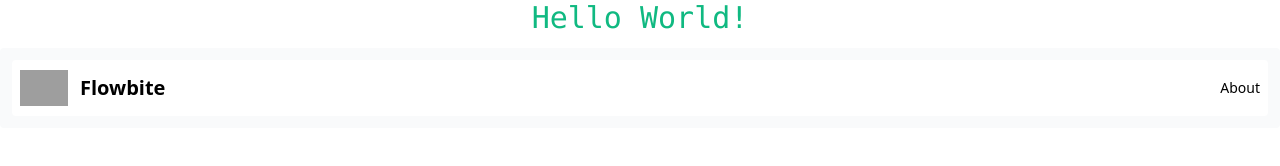
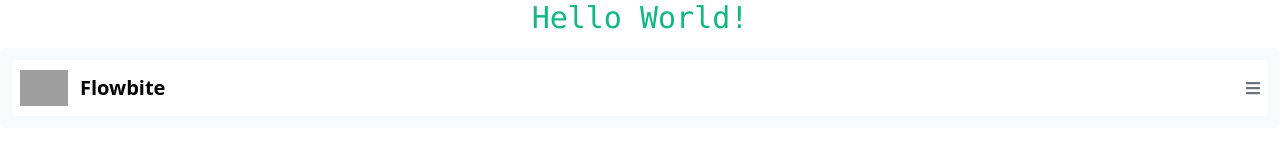
Before and after one commit to EK-Engineering/OK-Futures, a React (Create React App) app: page / in a window 1280 px wide. Shown: the top 166 px of the page. Built offline with nearby package versions, Linux system fonts and the light colour scheme; grey boxes are pictures that could not be loaded.

Commit message:
CLEANED: code, and refactored where heading stuff goes

```diff
--- a/src/Components/Layout/Header.jsx
+++ b/src/Components/Layout/Header.jsx
@@ -1,33 +1,41 @@
 import React from 'react'
-import { Link } from "react-router-dom";
 import 'flowbite';
-import Nav from './Nav';
+import {Navbar} from "flowbite-react";
 
+//documentation for flowbite does not explicitly explain how to get this working, have to call in the { Navbar } from flowbite-react instead of just importing flowbite generally.
 
 export default function Header() {
   return (
     <nav className="p-3 bg-gray-50 rounded border-gray-200 dark:bg-gray-800 dark:border-gray-700">
-    <Nav />
-    {/* <div className="container flex flex-wrap justify-between items-center mx-auto">
-    <a href="#" className="flex items-center">
-        <img src="https://flowbite.com/docs/images/logo.svg" className="mr-3 h-6 sm:h-10" alt="Flowbite Logo" />
-        <span className="self-center text-xl font-semibold whitespace-nowrap dark:text-white">Flowbite</span>
-    </a>
-      <button data-collapse-toggle="navbar-solid-bg" type="button" className="inline-flex justify-center items-center ml-3 text-gray-400 rounded-lg md:hidden hover:text-gray-900 focus:outline-none focus:ring-2 focus:ring-blue-300 dark:text-gray-400 dark:hover:text-white dark:focus:ring-gray-500" aria-controls="navbar-solid-bg" aria-expanded="false">
-        <span className="sr-only">Open main menu</span>
-        <svg className="w-6 h-6" aria-hidden="true" fill="currentColor" viewBox="0 0 20 20" xmlns="http://www.w3.org/2000/svg"><path fillRule="evenodd" d="M3 5a1 1 0 011-1h12a1 1 0 110 2H4a1 1 0 01-1-1zM3 10a1 1 0 011-1h12a1 1 0 110 2H4a1 1 0 01-1-1zM3 15a1 1 0 011-1h12a1 1 0 110 2H4a1 1 0 01-1-1z" clipRule="evenodd"></path></svg>
-      </button>
-      <div className="hidden w-full md:block md:w-auto" id="navbar-solid-bg">
-        <ul className="flex flex-col mt-4 bg-gray-50 rounded-lg md:flex-row md:space-x-8 md:mt-0 md:text-sm md:font-medium md:border-0 md:bg-transparent dark:bg-gray-800 md:dark:bg-transparent dark:border-gray-700">
-          <li>
-        <Link to='/' className="block py-2 pr-4 pl-3 text-white bg-blue-700 rounded md:bg-transparent md:text-blue-700 md:p-0 md:dark:text-white dark:bg-blue-600 md:dark:bg-transparent" aria-current="page">Home</Link>
-          </li>
-          <li>
-        <Link to='/about' className="block py-2 pr-4 pl-3 text-white bg-blue-700 rounded md:bg-transparent md:text-blue-700 md:p-0 md:dark:text-white dark:bg-blue-600 md:dark:bg-transparent" aria-current="page">About</Link>
-          </li>
-        </ul>
-      </div>
-    </div> */}
+        <Navbar
+    fluid={true}
+    rounded={true}
+  >
+    <Navbar.Brand href="https://flowbite.com/">
+      <img
+        src="https://flowbite.com/docs/images/logo.svg"
+        className="mr-3 h-6 sm:h-9"
+        alt="Flowbite Logo"
+      />
+      <span className="self-center whitespace-nowrap text-xl font-semibold dark:text-white">
+        Flowbite
+      </span>
+    </Navbar.Brand>
+    <Navbar.Toggle>
+    <span class="sr-only">Toggle Main Menu Bar</span>
+    </Navbar.Toggle>
+    <Navbar.Collapse>
+      <Navbar.Link
+        href="/"
+        active={true}
+      >
+        Home
+      </Navbar.Link>
+      <Navbar.Link href="/about">
+        About
+      </Navbar.Link>
+    </Navbar.Collapse>
+  </Navbar>
   </nav>
   )
 }
--- a/src/Components/Layout/Nav.jsx
+++ /dev/null
@@ -1,34 +0,0 @@
-import React from 'react'
-import {Navbar} from "flowbite-react";
-
-export default function Nav() {
-  return (
-    <Navbar
-    fluid={true}
-    rounded={true}
-  >
-    <Navbar.Brand href="https://flowbite.com/">
-      <img
-        src="https://flowbite.com/docs/images/logo.svg"
-        className="mr-3 h-6 sm:h-9"
-        alt="Flowbite Logo"
-      />
-      <span className="self-center whitespace-nowrap text-xl font-semibold dark:text-white">
-        Flowbite
-      </span>
-    </Navbar.Brand>
-    <Navbar.Toggle />
-    <Navbar.Collapse>
-      <Navbar.Link
-        href="/"
-        active={true}
-      >
-        Home
-      </Navbar.Link>
-      <Navbar.Link href="/about">
-        About
-      </Navbar.Link>
-    </Navbar.Collapse>
-  </Navbar>
-  )
-}
```
